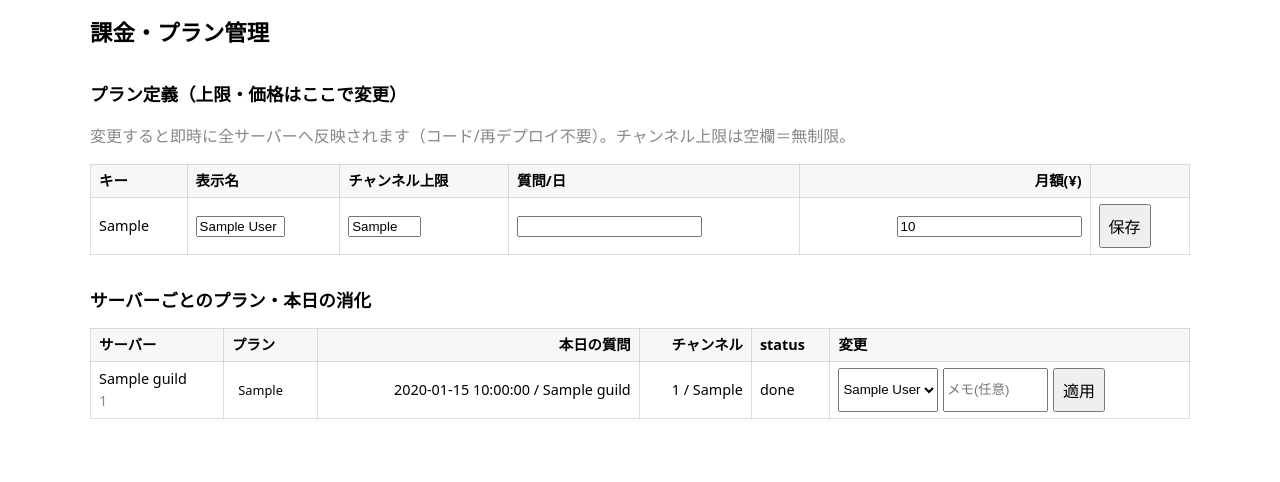
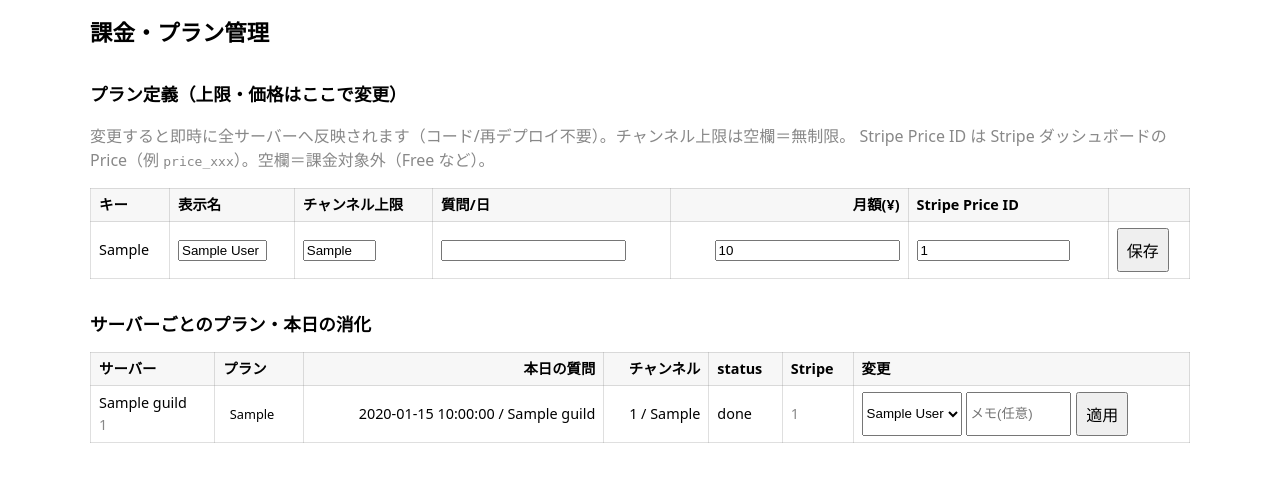
Before and after one commit to aigamoid/remember, a FastAPI app: template src/admin/templates/billing.html in a window 1280 px wide. Shown: the part 46-528 px from the top of the page. Run offline with FastAPI, Linux system fonts and the light colour scheme; the template is opened without the code that fills it: most values are stand-ins (such as "Sample title", 1, 10 or a date in 2020); some libraries are stand-ins or nearby versions.

Commit message:
feat(admin): billing 画面に Stripe Price ID 入力と subscription 表示（OI-14 D）
Co-Authored-By: Claude Opus 4.8 <noreply@anthropic.com>

```diff
--- a/src/admin/templates/billing.html
+++ b/src/admin/templates/billing.html
@@ -6,9 +6,11 @@
 <h1>課金・プラン管理</h1>
 
 <h2>プラン定義（上限・価格はここで変更）</h2>
-<p class="muted">変更すると即時に全サーバーへ反映されます（コード/再デプロイ不要）。チャンネル上限は空欄＝無制限。</p>
+<p class="muted">変更すると即時に全サーバーへ反映されます（コード/再デプロイ不要）。チャンネル上限は空欄＝無制限。
+   Stripe Price ID は Stripe ダッシュボードの Price（例 <code>price_xxx</code>）。空欄＝課金対象外（Free など）。</p>
 <table>
-  <tr><th>キー</th><th>表示名</th><th>チャンネル上限</th><th>質問/日</th><th class="num">月額(¥)</th><th></th></tr>
+  <tr><th>キー</th><th>表示名</th><th>チャンネル上限</th><th>質問/日</th><th class="num">月額(¥)</th>
+      <th>Stripe Price ID</th><th></th></tr>
   {% for p in plans %}
   <tr>
     <form method="post" action="/billing/plan">
@@ -18,6 +20,8 @@
                  placeholder="無制限" size="6"></td>
       <td><input name="daily_question_limit" type="number" value="{{ p.daily_question_limit }}" size="6"></td>
       <td class="num"><input name="price_jpy" type="number" value="{{ p.price_jpy }}" size="6"></td>
+      <td><input name="stripe_price_id" value="{{ p.stripe_price_id or '' }}"
+                 placeholder="price_..." size="16"></td>
       <td><button type="submit">保存</button></td>
     </form>
   </tr>
@@ -27,7 +31,7 @@
 <h2>サーバーごとのプラン・本日の消化</h2>
 <table>
   <tr><th>サーバー</th><th>プラン</th><th class="num">本日の質問</th>
-      <th class="num">チャンネル</th><th>status</th><th>変更</th></tr>
+      <th class="num">チャンネル</th><th>status</th><th>Stripe</th><th>変更</th></tr>
   {% for g in guilds %}
   <tr>
     <td>{{ g.guild_name or g.guild_id }}<br><span class="muted">{{ g.guild_id }}</span></td>
@@ -36,6 +40,10 @@
         {{ g.used_today }} / {{ g.daily_question_limit }}</td>
     <td class="num">{{ g.channel_count }} / {{ g.channel_limit if g.channel_limit is not none else '∞' }}</td>
     <td>{{ g.status }}</td>
+    <td><span class="muted">
+        {%- if g.stripe_subscription_id %}{{ g.stripe_subscription_id }}
+        {%- elif g.stripe_customer_id %}{{ g.stripe_customer_id }}
+        {%- else %}—{% endif %}</span></td>
     <td>
       <form method="post" action="/billing/guild" style="display:flex; gap:0.3rem;">
         <input type="hidden" name="guild_id" value="{{ g.guild_id }}">
@@ -50,7 +58,7 @@
     </td>
   </tr>
   {% else %}
-  <tr><td colspan="6" class="muted">サーバーがありません</td></tr>
+  <tr><td colspan="7" class="muted">サーバーがありません</td></tr>
   {% endfor %}
 </table>
 {% endblock %}
```
